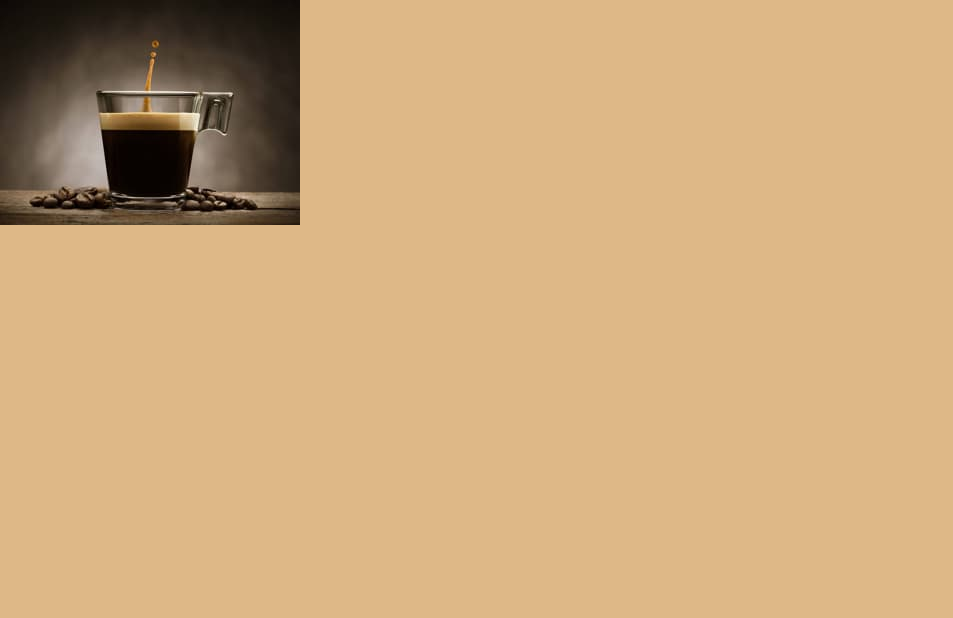
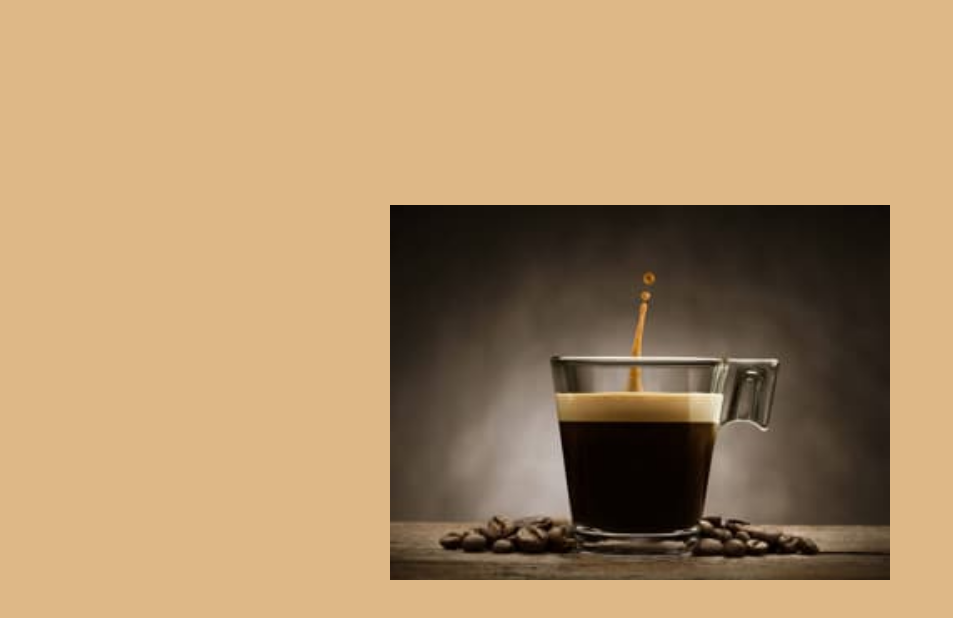
Before and after one commit to rdojeda/test, a website: page index.html in a window 1280 px wide. Shown: the whole page, without its empty margins (0-953 px from the left). Drawn offline with Linux system fonts and the light colour scheme.

Commit message:
se suben class hero, hero__picture. hero__img

```diff
--- a/css/styles.css
+++ b/css/styles.css
@@ -12,3 +12,21 @@ h1{
     color: blueviolet;
     font-weight: bold;
 }
+.hero{
+    height: 100vh;
+    width: 90%;
+    margin: 0 auto;
+    overflow: hidden;
+    display: flex;
+    flex-direction: column;
+    justify-content: center;
+}
+.hero__picture{
+    margin-bottom: 1em;;
+}
+.hero__img{
+    display: block;
+    width: 60%;
+    max-width: 500px;
+    margin: 0 auto;
+}
```
Also changed, not shown: index.html (+0 -1 lines).
